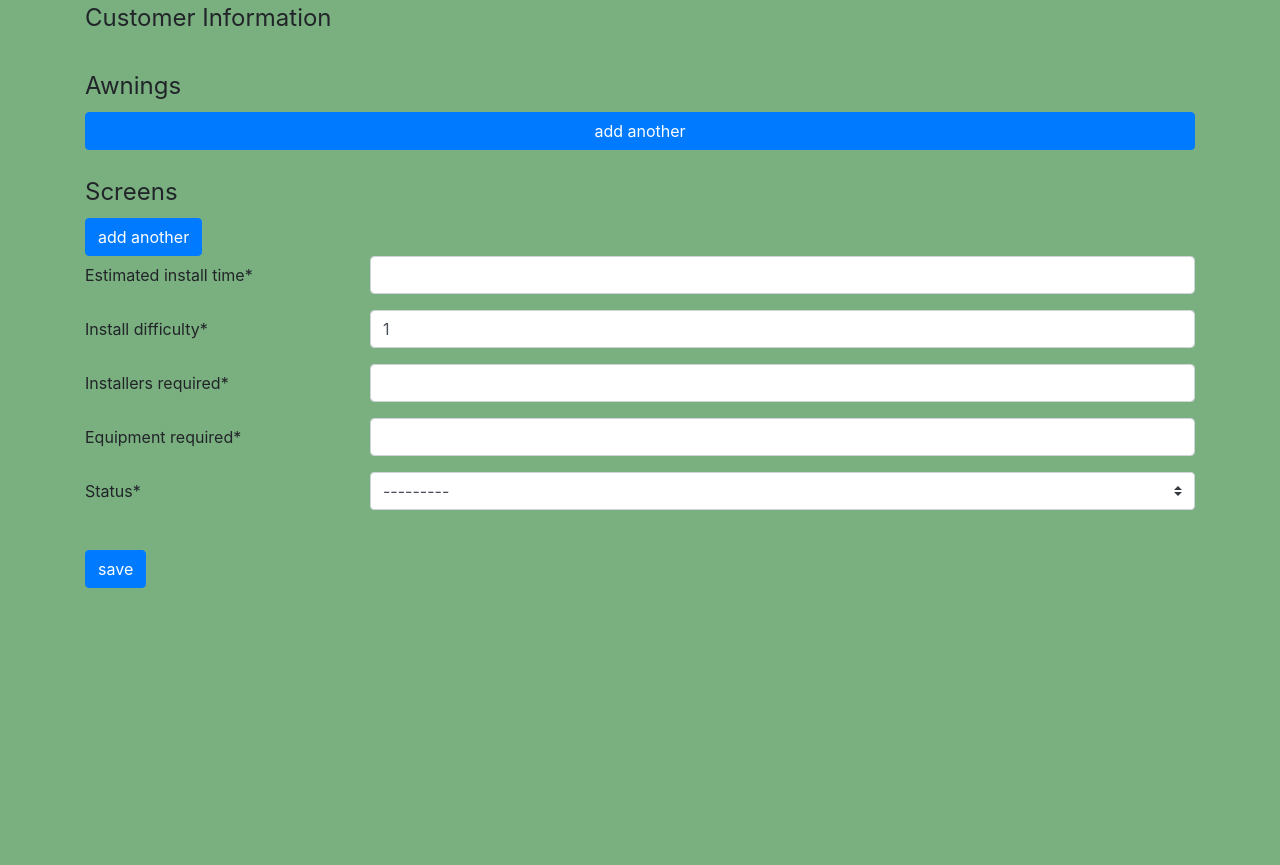
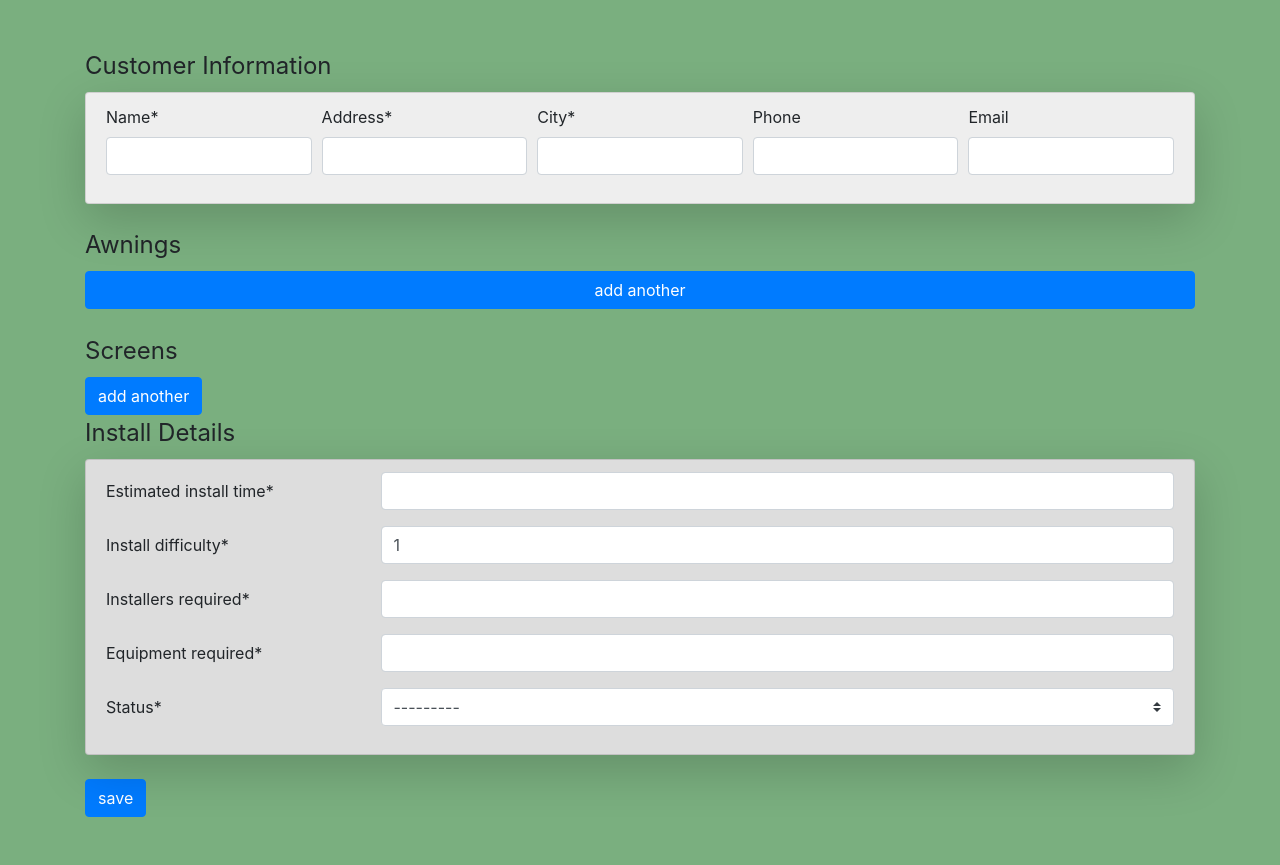
Before and after one commit to alexyoung612/Quotera, a Django app: page /quotes/create/ in a window 1280 px wide. Shown: the part 86-951 px from the top of the page. Before the commit the page ends 674 px from the top, so only its background shows below. Run offline with Django 3.2, Linux system fonts and the light colour scheme; the visitor is signed in with stand-in values (Sample User, id 1); data comes from the database, SQL or seed files in the repository; some libraries are stand-ins or nearby versions.

Commit message:
moved content out of base template, improved quote_form UI

```diff
--- a/main/templates/main/base.html
+++ b/main/templates/main/base.html
@@ -47,10 +47,8 @@
             </ul>
           </div>
     </nav>
-    <div id="content" class="container mb-5" name="content">
-        {% block content %}
-        {% endblock %}
-    </div>
+    {% block content %}
+    {% endblock %}
     <script src="https://code.jquery.com/jquery-3.3.1.slim.min.js" integrity="sha384-q8i/X+965DzO0rT7abK41JStQIAqVgRVzpbzo5smXKp4YfRvH+8abtTE1Pi6jizo" crossorigin="anonymous"></script>
     <script src="https://cdnjs.cloudflare.com/ajax/libs/popper.js/1.14.7/umd/popper.min.js" integrity="sha384-UO2eT0CpHqdSJQ6hJty5KVphtPhzWj9WO1clHTMGa3JDZwrnQq4sF86dIHNDz0W1" crossorigin="anonymous"></script>
     <script src="https://stackpath.bootstrapcdn.com/bootstrap/4.3.1/js/bootstrap.min.js" integrity="sha384-JjSmVgyd0p3pXB1rRibZUAYoIIy6OrQ6VrjIEaFf/nJGzIxFDsf4x0xIM+B07jRM" crossorigin="anonymous"></script>
--- a/main/templates/registration/login.html
+++ b/main/templates/registration/login.html
@@ -6,8 +6,9 @@
 {% load static %}
 
 {% block content %}
+<div id="content" class="container my-5" name="content">
 	<div class="col-sm-9 col-md-7 col-lg-5 mx-auto">
-		<div class="card card-signin my-5" style="border-radius:1rem">
+		<div class="card card-signin" style="border-radius:1rem">
 			<div class="card-body">
 				<form method="POST" class="form-group text-center" novalidate>
 					<img src="{% static 'main/images/quotera_logo_300x300.png' %}" class="mb-4 mt-4" height="100" width="100" alt="Company Logo">
@@ -21,4 +22,5 @@
 			</div>
 		</div>
 	</div>
+</div>
 {% endblock %}
--- a/quotes/forms.py
+++ b/quotes/forms.py
@@ -34,16 +34,19 @@
                     Field('city', wrapper_class='col-md'),
                     Field('phone', wrapper_class='col-md'),
                     Field('email', wrapper_class='col-md'),
-                    # Field('DELETE', wrapper_class='col-md-2'),
+                    # Field('DELETE'),  # Input hidden by django-dynamic-formset
+                    # Div(css_class='delete-container d-flex align-items-center'),
                 ),
-                css_class='formset_row-{}'.format(formtag_prefix)
+                css_class='formset_row-{} list-group-item rounded shadow-lg'
+                .format(formtag_prefix)
             )
         )
 
+# Max is 2 as the hidden empty form is included.
 CustomerFormSet = inlineformset_factory(
     Quote, Customer, form=CustomerForm,
     fields=['name', 'address', 'city', 'phone', 'email'], extra=1, min_num=1,
-    max_num=1, validate_min=True, can_delete=False
+    max_num=2, validate_min=True, can_delete=False
 )
 
 class AwningForm(forms.ModelForm):
@@ -115,10 +118,10 @@
                         'additional_costs_quote', '$', wrapper_class='col-md-3'
                     ),
                 ),
-                Field('DELETE'),
-                css_class='formset_row-{} list-group-item rounded'.format(
-                    formtag_prefix
-                )
+                Field('DELETE'),  # Input hidden by django-dynamic-formset
+                Div(css_class='delete-container d-flex justify-content-end'),
+                css_class='formset_row-{} list-group-item rounded shadow-lg'
+                .format(formtag_prefix)
             ),
         )
 
@@ -152,9 +155,11 @@
         self.helper.render_hidden_fields = True
         self.helper.layout = Layout(
             Row(
-                Field('fabric_color'),
-                Field('DELETE'),
-                css_class='formset_row-{}'.format(formtag_prefix)
+                Field('fabric_color', wrapper_class='col-md-2'),
+                Field('DELETE'),  # Input hidden by django-dynamic-formset
+                Div(css_class='delete-container d-flex justify-content-end'),
+                css_class='formset_row-{} list-group-item rounded shadow-lg'
+                .format(formtag_prefix)
             )
         )
 
@@ -197,11 +202,17 @@
                     'Screens',
                     Formset('screens')
                 ),
-                Field('estimated_install_time'),
-                Field('install_difficulty'),
-                Field('installers_required'),
-                Field('equipment_required'),
-                Field('status'),
+                Fieldset(
+                    'Install Details',
+                    Div(
+                        Field('estimated_install_time'),
+                        Field('install_difficulty'),
+                        Field('installers_required'),
+                        Field('equipment_required'),
+                        Field('status'),
+                        css_class="list-group-item rounded shadow-lg"
+                    ),
+                ),
                 HTML('<br>'),
                 ButtonHolder(
                     Submit('submit', 'save'),
--- a/quotes/templates/quotes/formset.html
+++ b/quotes/templates/quotes/formset.html
@@ -26,7 +26,7 @@
         addCssClass: 'btn btn-primary',
         deleteText: 'remove',
         deleteCssClass: 'btn btn-danger',
-        // deleteContainerClass: 'delete-container',
+        deleteContainerClass: 'delete-container',
         prefix: '{{ formset.prefix }}',
         hideLastAddForm: true,
         formCssClass: '{{ formset.prefix }}'
--- a/quotes/templates/quotes/quote_form.html
+++ b/quotes/templates/quotes/quote_form.html
@@ -3,8 +3,10 @@
 {% load crispy_forms_tags %}
 
 {% block content %}
+<div id="content" class="container my-5" name="content">
   <form method="post" novalidate>
     {% csrf_token %}
     {% crispy form %}
   </form>
+</div>
 {% endblock %}
--- a/quotes/templates/quotes/quote_list.html
+++ b/quotes/templates/quotes/quote_list.html
@@ -1,8 +1,9 @@
 {% extends 'main/base.html' %}
 
 {% block content %}
+<div id="content" class="container my-5" name="content">
     <div class="mx-auto">
-        <div class="card my-5">
+        <div class="card shadow-lg">
             <div class="card-body">
                 <h2>Quotes</h2>
                 {% if object_list %}
@@ -67,6 +68,7 @@
             </div>
         </div>
     </div>
+</div>
 {% endblock %}
 
 {% block scripts %}
```
Also changed, not shown: main/templates/main/home.html (+6 -4 lines).
